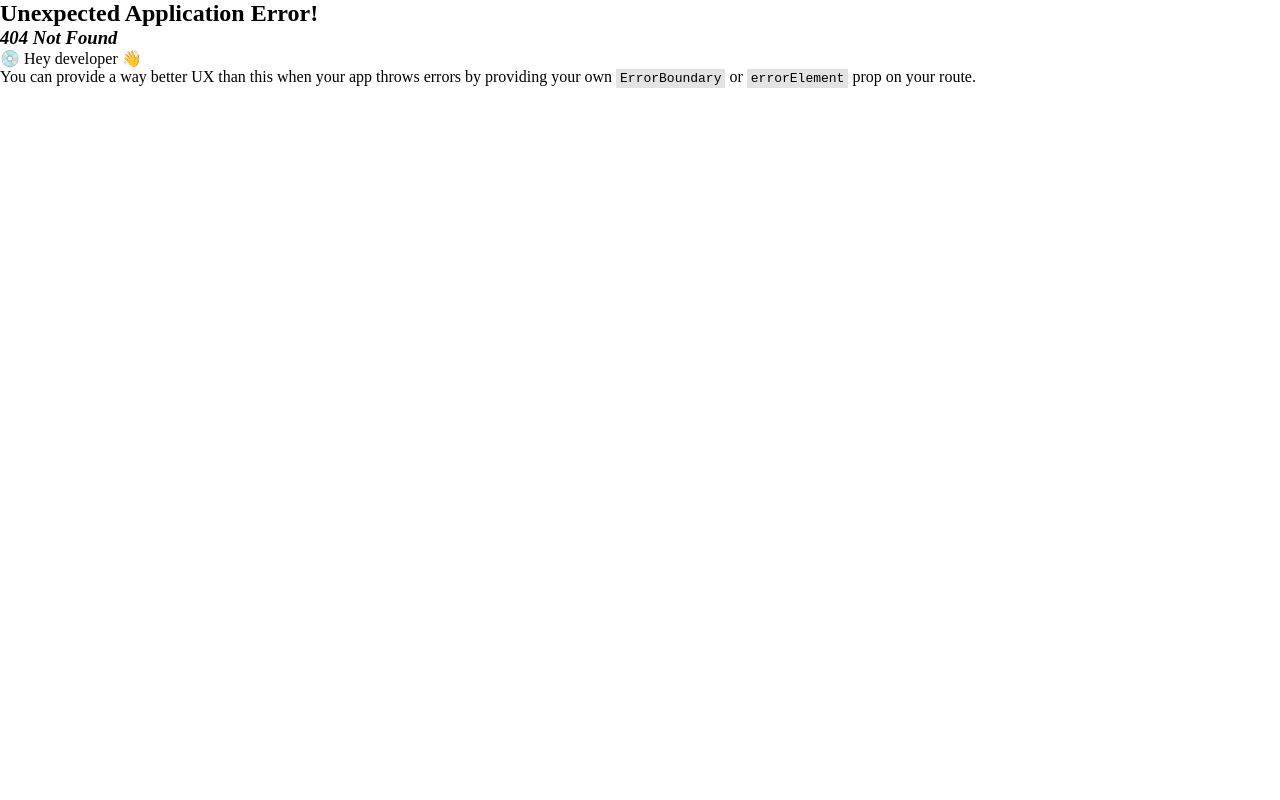
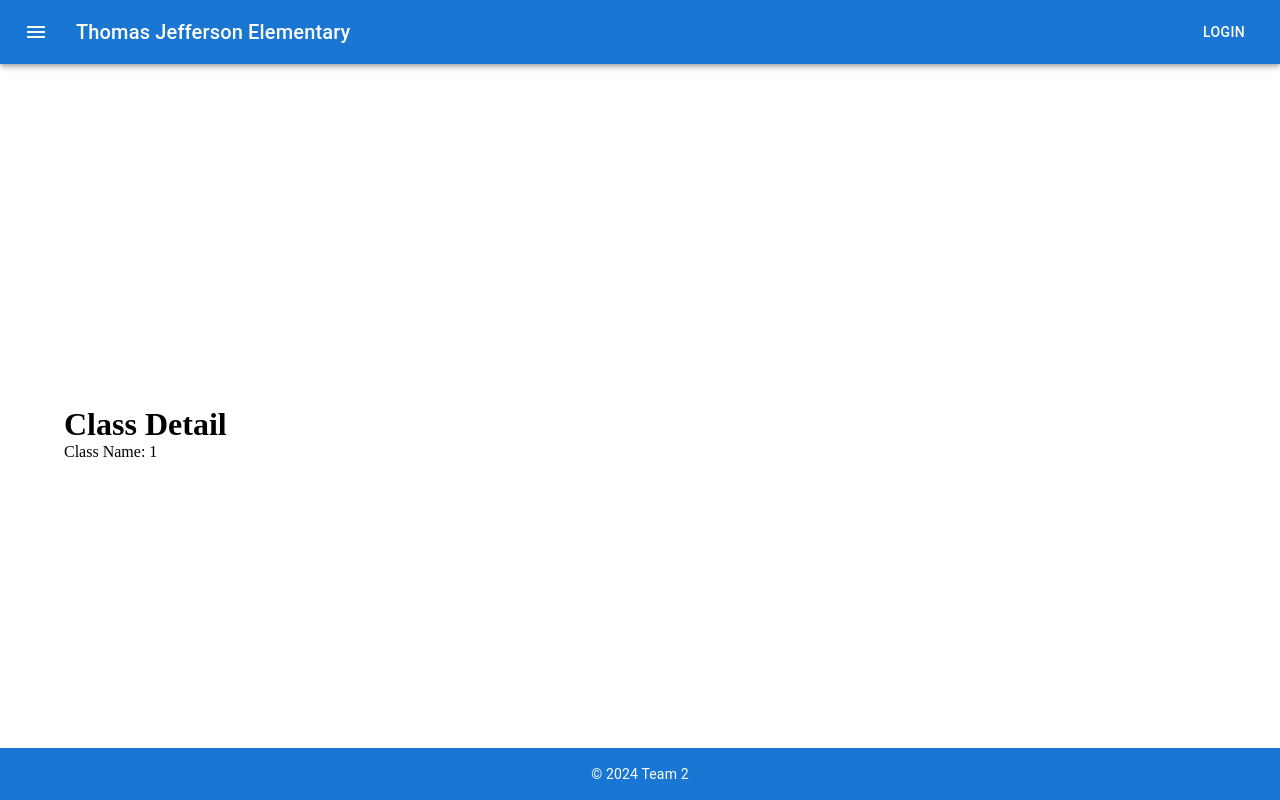
Before and after one commit to simsmile123/Thomas-Jefferson-School-Dashboard, a React (Vite) app in the folder tj-dashboard/: page /dashboard/1 in a window 1280 px wide. Before the commit this address had no page. Built offline with nearby package versions, Linux system fonts and the light colour scheme; no server answers.

Commit message:
setup classinfo URL routes and added database imports

```diff
--- a/tj-dashboard/firebase.js
+++ b/tj-dashboard/firebase.js
@@ -1,5 +1,6 @@
 // Import the functions you need from the SDKs you need
 import { initializeApp } from "firebase/app";
+import { getFirestore } from "firebase/firestore";
 // TODO: Add SDKs for Firebase products that you want to use
 // https://firebase.google.com/docs/web/setup#available-libraries
 
--- /dev/null
+++ b/tj-dashboard/src/components/ClassInfo.jsx
@@ -0,0 +1,18 @@
+import { Box } from "@mui/material";
+import React from "react";
+import { db } from "../../firebase.js";
+
+import { useParams } from "react-router-dom";
+import { useState, useEffect } from "react";
+export const ClassInfo = () => {
+  const { className } = useParams();
+
+
+  return (
+    <Box>
+<h1>Class Detail</h1>
+      <p>Class Name: {className}</p>
+    </Box>
+
+  );
+};
--- a/tj-dashboard/src/main.jsx
+++ b/tj-dashboard/src/main.jsx
@@ -9,6 +9,7 @@ import { Directory } from "./routes/Directory.jsx";
 import { Home } from "./routes/Home.jsx";
 import { Login } from "./routes/Login.jsx";
 import { Signup } from "./routes/Signup.jsx";
+import { Class } from "./routes/Class.jsx";
 import { createBrowserRouter, RouterProvider } from "react-router-dom";
 
 const router = createBrowserRouter([
@@ -18,6 +19,7 @@ const router = createBrowserRouter([
     children: [
       { path: "/", element: <Home /> },
       { path: "/dashboard", element: <Dashboard /> },
+      { path: "/dashboard/:className", element: <Class />},
       { path: "/calendar", element: <Calendar /> },
       { path: "/directory", element: <Directory /> },
       { path: "/login", element: <Login /> },
--- /dev/null
+++ b/tj-dashboard/src/routes/Class.jsx
@@ -0,0 +1,7 @@
+import React from 'react'
+import { ClassInfo } from '../components/ClassInfo.jsx'
+export const Class = () => {
+  return (
+    <ClassInfo />
+  )
+}
```
Also changed, not shown: tj-dashboard/database-controller.js (added, +15 -0 lines), 1 other file (tests, documents, lock files or other folders).
